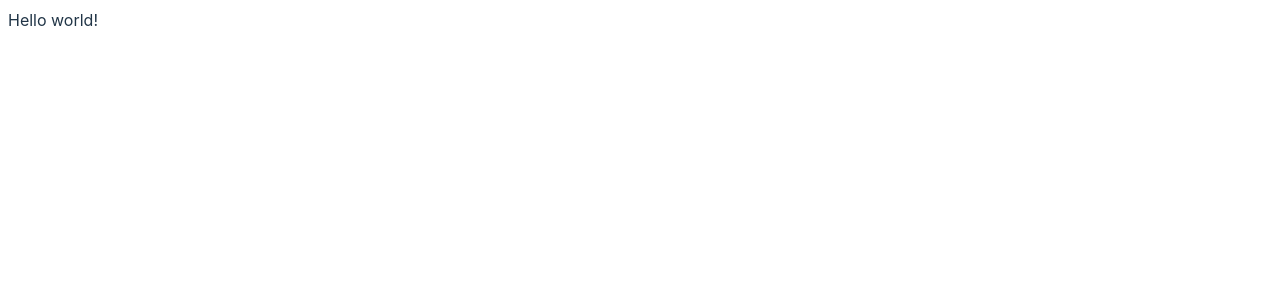
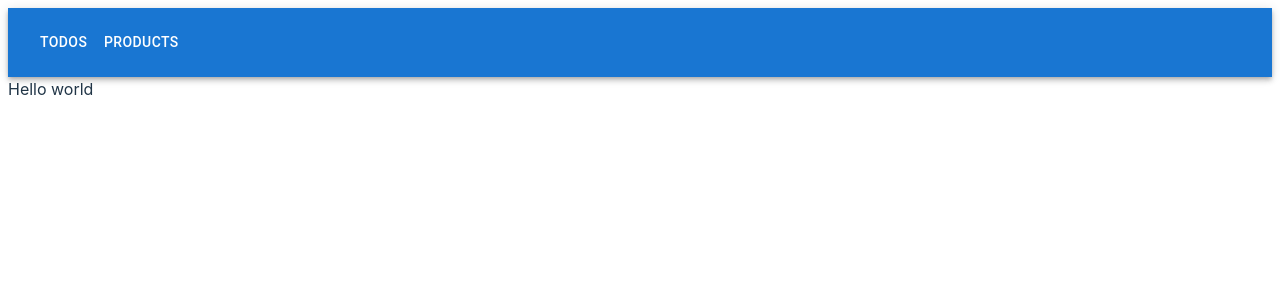
Before and after one commit to AbanoubMagdy1/reduxtoolkit-demo, a React (Vite) app: page / in a window 1280 px wide. Shown: the top 300 px of the page. Built offline with nearby package versions, Linux system fonts and the light colour scheme.

Commit message:
Add router

```diff
--- a/package.json
+++ b/package.json
@@ -11,6 +11,7 @@
   "dependencies": {
     "@emotion/react": "^11.10.5",
     "@emotion/styled": "^11.10.5",
+    "@mui/icons-material": "^5.10.14",
     "@mui/material": "^5.10.14",
     "@reduxjs/toolkit": "^1.9.0",
     "axios": "^1.1.3",
--- /dev/null
+++ b/src/components/Navbar.jsx
@@ -0,0 +1,84 @@
+import * as React from 'react'
+import AppBar from '@mui/material/AppBar'
+import Box from '@mui/material/Box'
+import Toolbar from '@mui/material/Toolbar'
+import IconButton from '@mui/material/IconButton'
+import Menu from '@mui/material/Menu'
+import MenuIcon from '@mui/icons-material/Menu'
+import Container from '@mui/material/Container'
+import Button from '@mui/material/Button'
+import MenuItem from '@mui/material/MenuItem'
+import { Link } from 'react-router-dom'
+
+const pages = ['Todos', 'Products']
+
+function ResponsiveAppBar () {
+  const [anchorElNav, setAnchorElNav] = React.useState(null)
+
+  const handleOpenNavMenu = (event) => {
+    setAnchorElNav(event.currentTarget)
+  }
+
+  const handleCloseNavMenu = () => {
+    setAnchorElNav(null)
+  }
+
+  return (
+    <AppBar position="static">
+      <Container maxWidth="xl">
+        <Toolbar disableGutters>
+          <Box sx={{ flexGrow: 1, display: { xs: 'flex', md: 'none' } }}>
+            <IconButton
+              size="large"
+              aria-label="account of current user"
+              aria-controls="menu-appbar"
+              aria-haspopup="true"
+              onClick={handleOpenNavMenu}
+              color="inherit"
+            >
+              <MenuIcon />
+            </IconButton>
+            <Menu
+              id="menu-appbar"
+              anchorEl={anchorElNav}
+              anchorOrigin={{
+                vertical: 'bottom',
+                horizontal: 'left'
+              }}
+              keepMounted
+              transformOrigin={{
+                vertical: 'top',
+                horizontal: 'left'
+              }}
+              open={Boolean(anchorElNav)}
+              onClose={handleCloseNavMenu}
+              sx={{
+                display: { xs: 'block', md: 'none' }
+              }}
+            >
+              {pages.map((page) => (
+                <MenuItem key={page} onClick={handleCloseNavMenu}>
+                    <Link to={`/${page.toLowerCase()}`}>{page}</Link>
+                </MenuItem>
+              ))}
+            </Menu>
+          </Box>
+          <Box sx={{ flexGrow: 1, display: { xs: 'none', md: 'flex' } }}>
+            {pages.map((page) => (
+              <Button
+                key={page}
+                component={Link}
+                to={`/${page.toLowerCase()}`}
+                onClick={handleCloseNavMenu}
+                sx={{ my: 2, color: 'white', display: 'block' }}
+              >
+                {page}
+              </Button>
+            ))}
+          </Box>
+        </Toolbar>
+      </Container>
+    </AppBar>
+  )
+}
+export default ResponsiveAppBar
--- a/src/index.css
+++ b/src/index.css
@@ -15,13 +15,9 @@
   -webkit-text-size-adjust: 100%;
 }
 
-a {
-  font-weight: 500;
-  color: #646cff;
-  text-decoration: inherit;
-}
-a:hover {
-  color: #535bf2;
+a{
+  border: none;
+  outline: none;
 }
 
 body {
@@ -33,23 +29,9 @@
   line-height: 1.1;
 }
 
-button {
-  border-radius: 8px;
-  border: 1px solid transparent;
-  padding: 0.6em 1.2em;
-  font-size: 1em;
-  font-weight: 500;
-  font-family: inherit;
-  background-color: #1a1a1a;
-  cursor: pointer;
-  transition: border-color 0.25s;
-}
-button:hover {
-  border-color: #646cff;
-}
-button:focus,
-button:focus-visible {
-  outline: 4px auto -webkit-focus-ring-color;
+a{
+  text-decoration: none;
+  color: inherit;
 }
 
 @media (prefers-color-scheme: light) {
@@ -57,9 +39,6 @@
     color: #213547;
     background-color: #ffffff;
   }
-  a:hover {
-    color: #747bff;
-  }
   button {
     background-color: #f9f9f9;
   }
--- a/src/main.jsx
+++ b/src/main.jsx
@@ -1,13 +1,20 @@
 import React from 'react'
 import ReactDOM from 'react-dom/client'
 import { Provider } from 'react-redux'
-import { RouterProvider } from 'react-router-dom'
+import { BrowserRouter, Route, Routes } from 'react-router-dom'
 import './index.css'
-import router from './router'
 import store from './store'
+
+import Navbar from './components/Navbar'
 
 ReactDOM.createRoot(document.getElementById('root')).render(
   <Provider store={store}>
-    <RouterProvider router={router}/>
+    <BrowserRouter >
+      <Navbar />
+      <Routes>
+        <Route path="/" element={<div>Hello world</div>}/>
+        <Route path="/todos" element={<div>Todos</div>}/>
+      </Routes>
+    </BrowserRouter>
   </Provider>
 )
```
Also changed, not shown: 1 other file (tests, documents, lock files or other folders).
